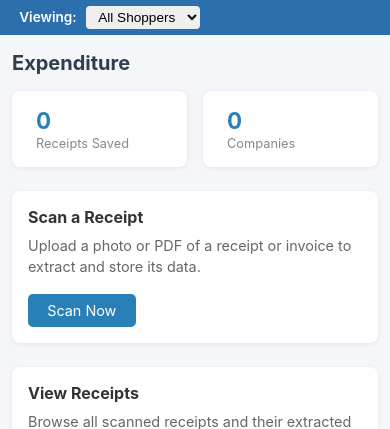
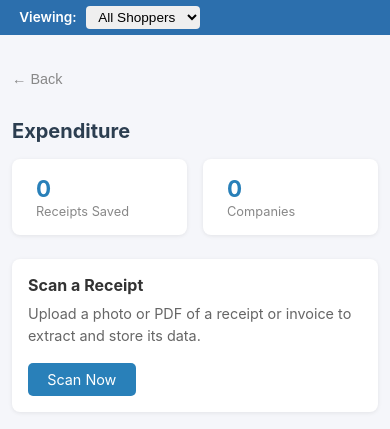
Before and after one commit to IndaloMan/CostOfLiving, a Flask app: page / in a window 390 px wide. Shown: the part 56-485 px from the top of the page. Run offline with Flask 3, Linux system fonts and the light colour scheme; a user stored in the database is signed in; data comes from the database, SQL or seed files in the repository; data that the repository does not hold is empty.

Commit message:
v1.61: add universal Back button; rename Cancel to Delete on review screen
- base.html: Back button (history.back()) added to top of every page for mobile nav
- review.html: Cancel button renamed to Delete with red styling and clearer confirm text
- style.css: back-btn styles with 44px touch target for mobile

Co-Authored-By: Claude Sonnet 4.6 <noreply@anthropic.com>

```diff
--- a/app/static/css/style.css
+++ b/app/static/css/style.css
@@ -715,3 +715,19 @@ body.login-page {
     align-items: center;
 }
 .pw-toggle:hover { color: #333; }
+
+/* Back button — shown on every page, top of content area */
+.back-btn {
+    display: inline-block;
+    margin-bottom: 0.75rem;
+    background: none;
+    border: none;
+    color: #888;
+    font-size: 0.9rem;
+    cursor: pointer;
+    padding: 0.4rem 0;
+    text-decoration: none;
+    min-height: 44px;
+    line-height: 44px;
+}
+.back-btn:hover { color: #333; }
--- a/app/templates/base.html
+++ b/app/templates/base.html
@@ -136,6 +136,7 @@
     </script>
 
     <main>
+        <button onclick="history.back()" class="back-btn" aria-label="Go back">&#8592; Back</button>
         {% with messages = get_flashed_messages(with_categories=true) %}
             {% for category, message in messages %}
                 <div class="alert alert-{{ category }}">{{ message }}</div>
--- a/app/templates/review.html
+++ b/app/templates/review.html
@@ -177,7 +177,7 @@
         <button type="button" class="btn btn-danger" onclick="deleteReceipt()">&#x2715; Delete</button>
         {% else %}
         <a href="{{ url_for('main.scan') }}" class="btn btn-secondary">&#8592; Scan Another</a>
-        <button type="submit" form="deleteForm" class="btn btn-secondary" onclick="return confirm('Discard this receipt?')">&#x2715; Cancel</button>
+        <button type="submit" form="deleteForm" class="btn btn-danger" onclick="return confirm('Delete this receipt? This cannot be undone.')">&#x2715; Delete</button>
         {% endif %}
         <span id="savingIndicator" style="display:none; align-items:center; gap:0.5rem; color:#2980b9; font-size:0.9rem;">
             <svg width="18" height="18" viewBox="0 0 24 24" fill="none" stroke="currentColor" stroke-width="2.5"
--- a/config.py
+++ b/config.py
@@ -3,7 +3,7 @@ from dotenv import load_dotenv
 
 load_dotenv()
 
-APP_VERSION = "1.60"
+APP_VERSION = "1.61"
 
 BASE_DIR = os.path.dirname(os.path.abspath(__file__))
 
```
Also changed, not shown: README.md.
